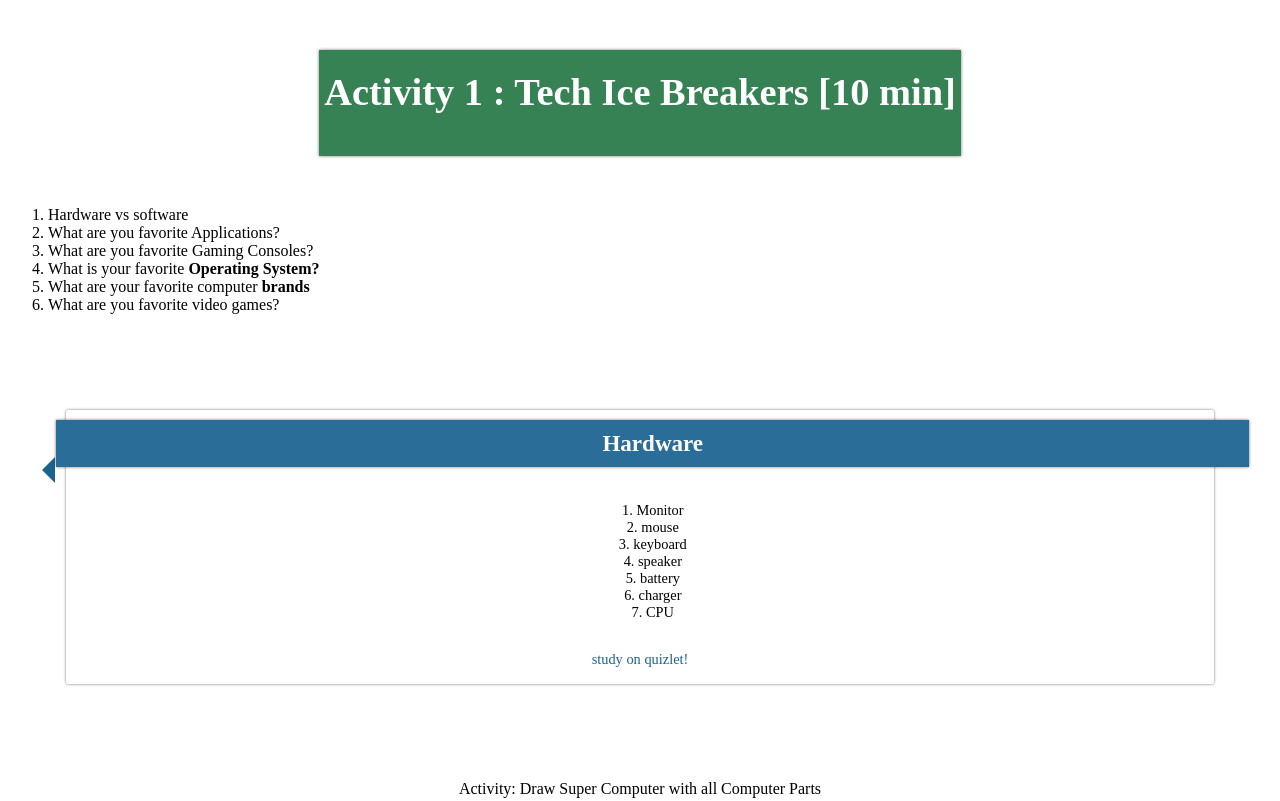
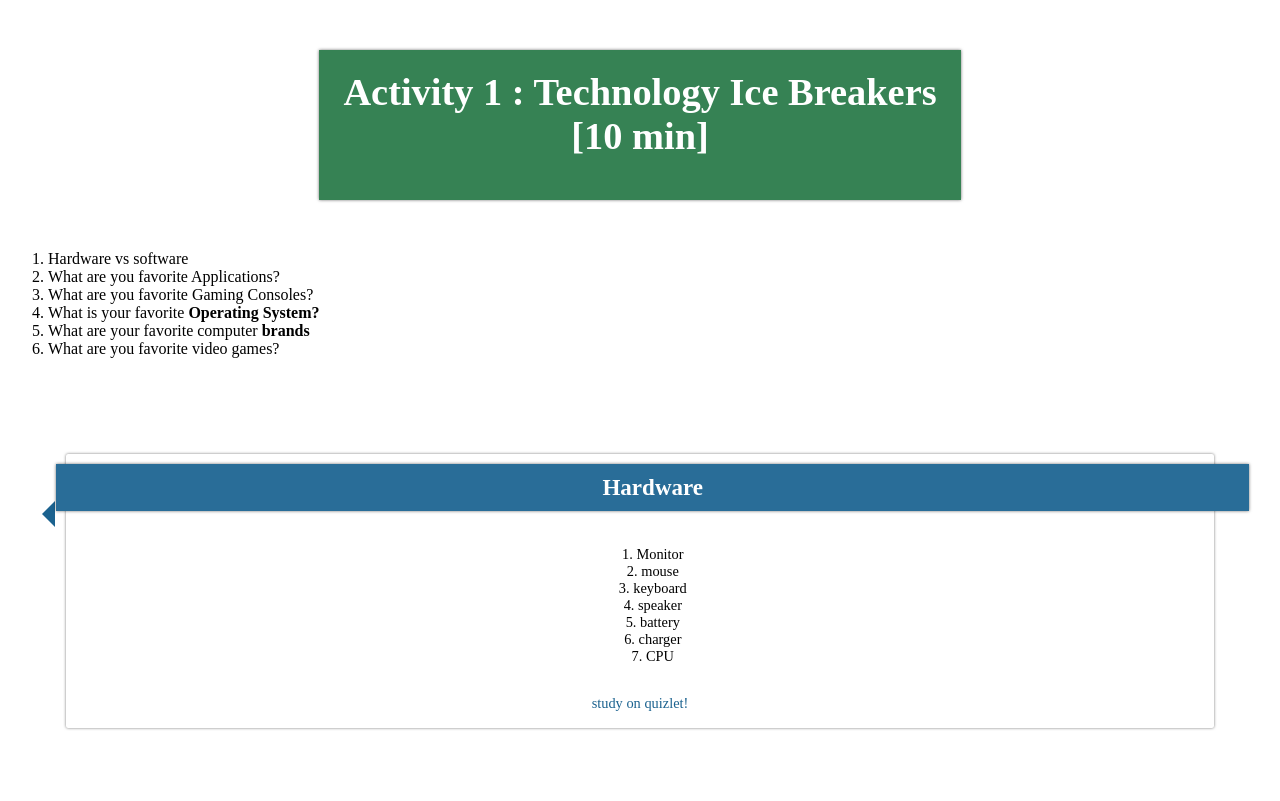
Before and after one commit to anonomity/RoboticDog, a Gatsby site: page /Lessons/les1 in a window 1280 px wide. Shown: the top 801 px of the page. Built offline with nearby package versions, Linux system fonts and the light colour scheme; Gatsby itself is replaced by a stand-in of ours.

Commit message:
fixed typo

```diff
--- a/src/pages/Lessons/les1/index.mdx
+++ b/src/pages/Lessons/les1/index.mdx
@@ -17,7 +17,7 @@ import sound from './sound.jpg';
 import event from './event.jpg';
 
 
-## Activity 1 : Tech Ice Breakers [10 min]
+## Activity 1 : Technology Ice Breakers [10 min]
 1. Hardware vs software
 2. What are you favorite Applications?
 3. What are you favorite Gaming Consoles?
```
